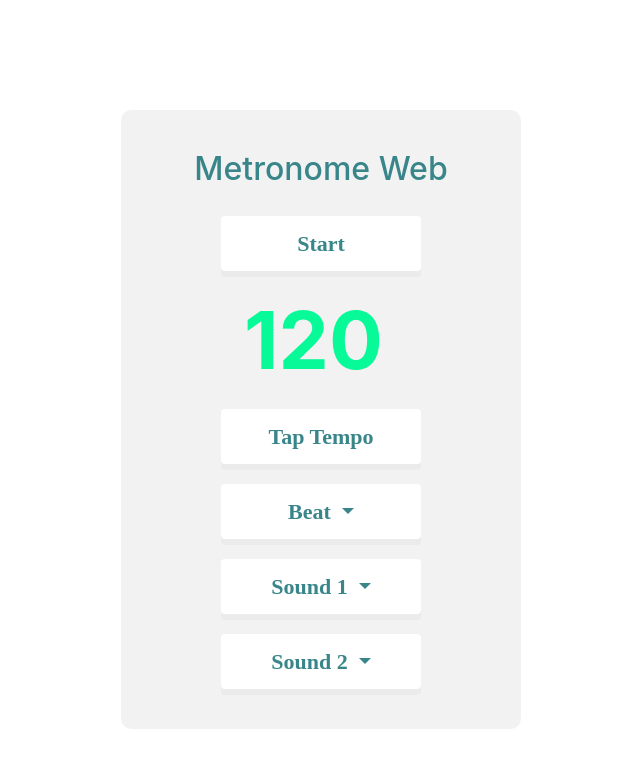
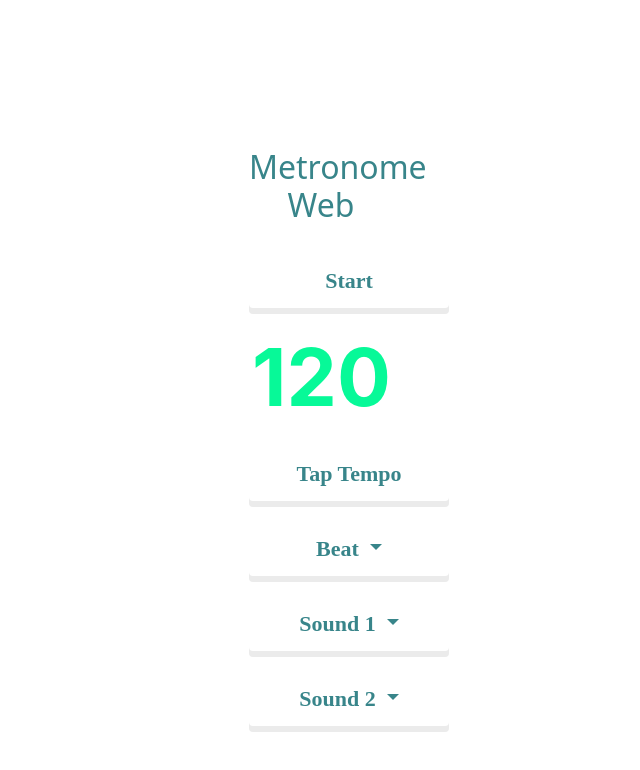
Before and after one commit to cesar-torrelles/metronomeweb, an Angular app: page / in a window 1280 px wide. Shown: the top 770 px of the page, without its empty margins (319-959 px from the left). Built offline with nearby package versions, Linux system fonts and the light colour scheme.

Commit message:
primer despliegue

```diff
--- a/src/app/app.component.ts
+++ b/src/app/app.component.ts
@@ -1,6 +1,7 @@
 import { Component } from '@angular/core';
 import { RouterOutlet } from '@angular/router';
 import { MetronomeComponent } from './metronome/metronome.component';
+//import {  } from './metronome/theme-switcher.component';
 
 @Component({
   selector: 'app-root',
--- a/src/app/metronome/metronome.component.css
+++ b/src/app/metronome/metronome.component.css
@@ -1,16 +1,53 @@
+/* Tema claro */
+:root {
+  --metronomo-color: black;
+  --controls-color: black;
+  --h2-color: rgb(56, 133, 138);
+  --button-color: rgb(56, 133, 138);
+  --button-color-shadow: rgb(235, 235, 235) 0px 6px 0px;
+  --button-color-background: white;
+  --cuadro-metronomo-color: rgb(0, 0, 0);
+  --cuadro-metronomo-color-background: rgba(0, 0, 0, 0.1);
+  --tempo-color: rgb(7, 249, 152);
+  --tempo-color-background: rgb(0 0 0 / .001);
+  --taptempo-color: red;
+  --box1-color: #191818;
+  --box1-color-background: #b1b1b1;
+}
+
+/* Tema oscuro
+.dark-theme {
+  --metronomo-color: black;
+  --controls-color: black;
+  --h2-color: rgb(56, 133, 138);
+  --button-color: rgb(56, 133, 138);
+  --button-color-shadow: rgb(235, 235, 235) 0px 6px 0px;
+  --button-color-background: white;
+  --cuadro-metronomo-color: rgb(0, 0, 0);
+  --cuadro-metronomo-color-background: rgba(0, 0, 0, 0.1);
+  --tempo-color: rgb(7, 249, 152);
+  --tempo-color-background: rgb(0 0 0 / .001);
+  --taptempo-color: red;
+  --box1-color: #fff;
+  --box1-color-background: #fff;
+}
+
+ */
+
+
 .metronomo {
     text-align: center;
     margin-top: 20px;
-    color: black;
+    color: var(--metronomo-color);
   }
 
   .controls {
     margin-top: 20px;
-    color: black;
+    color: var(--controls-color);
   }
 
   .h2 {
-    color: rgb(56, 133, 138);
+    color: var(--h2-color);
 
   }
 
@@ -21,14 +58,14 @@
   margin: 20px 0px 0px;
   padding: 0px 12px;
   border-radius: 4px;
-  box-shadow: rgb(235, 235, 235) 0px 6px 0px;
+  box-shadow: var(--button-color-shadow);
   font-family: ArialRounded;
   font-size: 22px;
   height: 55px;
-  color: rgb(56, 133, 138);
+  color: var(--button-color);
   font-weight: bold;
   width: 200px;
-  background-color: white;
+  background-color: var(--button-color-background);
   transition: color 0.5s ease-in-out;
   }
 
@@ -38,9 +75,9 @@
   'Apple Color Emoji', 'Segoe UI Emoji', 'Segoe UI Symbol';
   font-weight: 300;
   -webkit-tap-highlight-color: transparent;
-  color: rgb(0, 0, 0);
+  color: var(--cuadro-metronomo-color);
   text-align: center;
-  background-color: rgba(0, 0, 0, 0.1);
+  background-color: var(--cuadro-metronomo-color-background);
   padding: 30px 0px 30px;
   border-radius: 6px;
   margin-bottom: 20px;
@@ -52,8 +89,8 @@
     'Segoe UI', Roboto, Helvetica, Arial, sans-serif,
     'Apple Color Emoji', 'Segoe UI Emoji', 'Segoe UI Symbol';
     -webkit-tap-highlight-color: transparent;
-    color: rgb(7, 249, 152);
-    background-color: rgb(0 0 0 / .001);
+    color: var(--tempo-color);
+    background-color: var(--tempo-color-background);
     text-align: center;
     font-size: 200%;
     font-weight: bold;
@@ -65,12 +102,12 @@
 
 
   .tap_tempo{
-    color: red
+    color: var(--taptempo-color);
   }
 
   .box1 {
-    background-color: rgb(0 0 0 / .05);
-    color: #fff;
+    background-color: var(--box1-color-background);
+    color: var(--box1-);
     margin:auto;
     width: 400px;
     padding: 10%;
--- a/src/app/metronome/metronome.component.html
+++ b/src/app/metronome/metronome.component.html
@@ -1,5 +1,7 @@
+
+
+
   <div class="metronomo">
-
     <div class="cuadro metronomo">
       <div class="box1">
         <div>
@@ -74,6 +76,4 @@
       </div>
 
     </div>
-
-
   </div>
--- a/src/app/metronome/metronome.component.ts
+++ b/src/app/metronome/metronome.component.ts
@@ -3,6 +3,8 @@ import { Howl } from 'howler';
 import { FormsModule } from '@angular/forms';
 import { BrowserAnimationsModule } from '@angular/platform-browser/animations';
 import { NoopAnimationsModule } from '@angular/platform-browser/animations';
+
+
 
 @Component({
   selector: 'app-metronome',
@@ -13,8 +15,8 @@ import { NoopAnimationsModule } from '@angular/platform-browser/animations';
 })
 
 
+export class MetronomeComponent implements OnInit, OnDestroy {
 
-export class MetronomeComponent implements OnInit, OnDestroy {
   bpm: number = 120; // initial value of the bpm
   metronomeRunning: boolean = false;
   interval: any; // Variable that saves the setInterval
--- a/src/styles.css
+++ b/src/styles.css
@@ -1 +1,117 @@
 /* You can add global styles to this file, and also import other style files */
+/* Tema claro */
+:root {
+    --metronomo-color: black;
+    --controls-color: black;
+    --h2-color: rgb(56, 133, 138);
+    --button-color: rgb(56, 133, 138);
+    --button-color-shadow: rgb(235, 235, 235) 0px 6px 0px;
+    --button-color-background: white;
+    --cuadro-metronomo-color: rgb(0, 0, 0);
+    --cuadro-metronomo-color-background: rgba(0, 0, 0, 0.1);
+    --tempo-color: rgb(7, 249, 152);
+    --tempo-color-background: rgb(0 0 0 / .001);
+    --taptempo-color: red;
+    --box1-color: #fff;
+    --box1-color-background: #fff;
+  }
+
+  /* Tema oscuro */
+  .dark-theme {
+    --metronomo-color: black;
+    --controls-color: black;
+    --h2-color: rgb(56, 133, 138);
+    --button-color: rgb(56, 133, 138);
+    --button-color-shadow: rgb(235, 235, 235) 0px 6px 0px;
+    --button-color-background: white;
+    --cuadro-metronomo-color: rgb(0, 0, 0);
+    --cuadro-metronomo-color-background: rgba(0, 0, 0, 0.1);
+    --tempo-color: rgb(7, 249, 152);
+    --tempo-color-background: rgb(0 0 0 / .001);
+    --taptempo-color: red;
+    --box1-color: #fff;
+    --box1-color-background: #fff;
+  }
+
+
+
+
+  .metronomo {
+      text-align: center;
+      margin-top: 20px;
+      color: var(--metronomo-color);
+    }
+
+    .controls {
+      margin-top: 20px;
+      color: var(--controls-color);
+    }
+
+    .h2 {
+      color: var(--h2-color);
+
+    }
+
+    button{
+    -webkit-tap-highlight-color: transparent;
+    cursor: pointer;
+    border: none;
+    margin: 20px 0px 0px;
+    padding: 0px 12px;
+    border-radius: 4px;
+    box-shadow: var(--button-color-shadow);
+    font-family: ArialRounded;
+    font-size: 22px;
+    height: 55px;
+    color: var(--button-color);
+    font-weight: bold;
+    width: 200px;
+    background-color: var(--button-color-background);
+    transition: color 0.5s ease-in-out;
+    }
+
+   .cuadro_metronomo {
+    font-family: 'ArialRounded', -apple-system, BlinkMacSystemFont,
+    'Segoe UI', Roboto, Helvetica, Arial, sans-serif,
+    'Apple Color Emoji', 'Segoe UI Emoji', 'Segoe UI Symbol';
+    font-weight: 300;
+    -webkit-tap-highlight-color: transparent;
+    color: var(--cuadro-metronomo-color);
+    text-align: center;
+    background-color: var(--cuadro-metronomo-color-background);
+    padding: 30px 0px 30px;
+    border-radius: 6px;
+    margin-bottom: 20px;
+    width: 100%;
+    }
+
+    .tempo{
+      font-family: 'ArialRounded', -apple-system, BlinkMacSystemFont,
+      'Segoe UI', Roboto, Helvetica, Arial, sans-serif,
+      'Apple Color Emoji', 'Segoe UI Emoji', 'Segoe UI Symbol';
+      -webkit-tap-highlight-color: transparent;
+      color: var(--tempo-color);
+      background-color: var(--tempo-color-background);
+      text-align: center;
+      font-size: 200%;
+      font-weight: bold;
+      margin-top: 20px;
+      border: none;
+      width: 160px;
+      -webkit-box-align: center;
+    }
+
+
+    .tap_tempo{
+      color: var(--taptempo-color);
+    }
+
+    .box1 {
+      background-color: var(--box1-color-background);
+      color: var(--box1-color);
+      margin:auto;
+      width: 400px;
+      padding: 10%;
+      border-radius: 10px;
+
+    }
```
Also changed, not shown: src/app/app.component.html (+5 -2 lines). Lines whose indentation alone changed are shown as unchanged.
